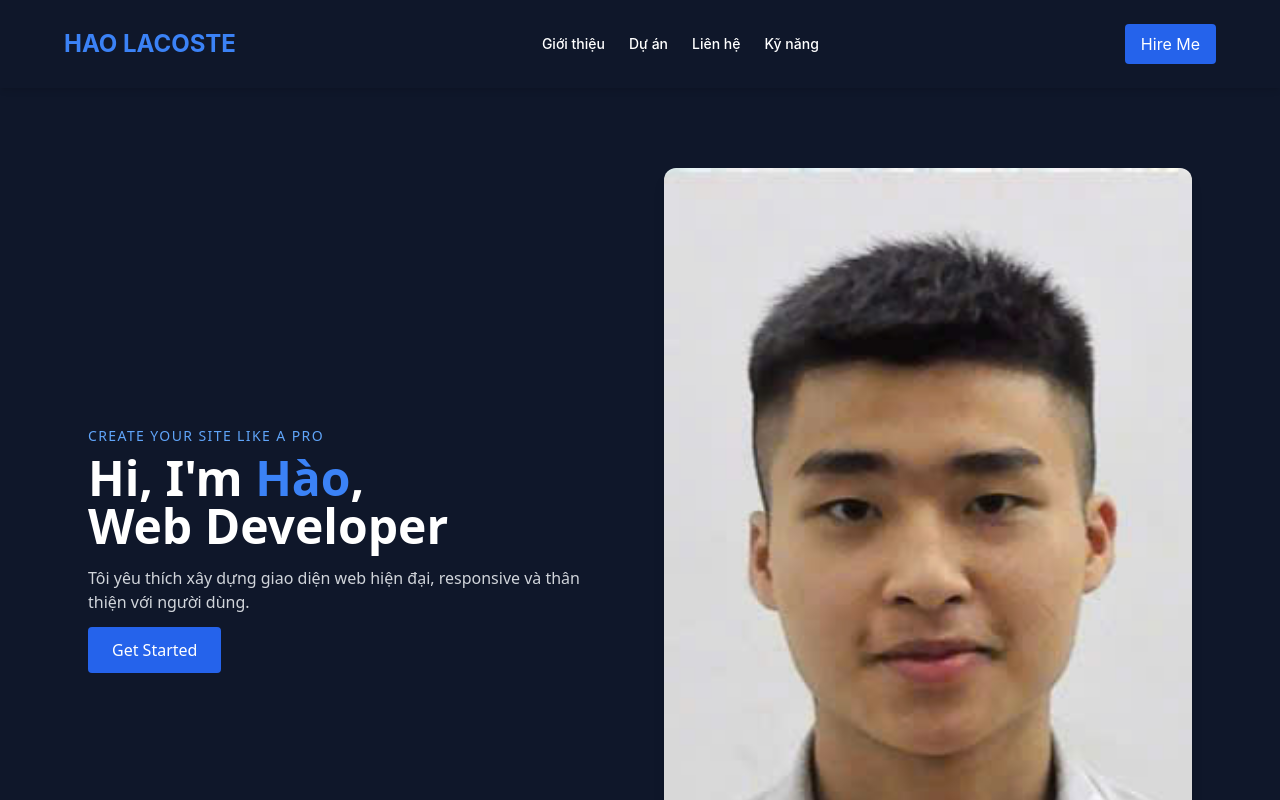
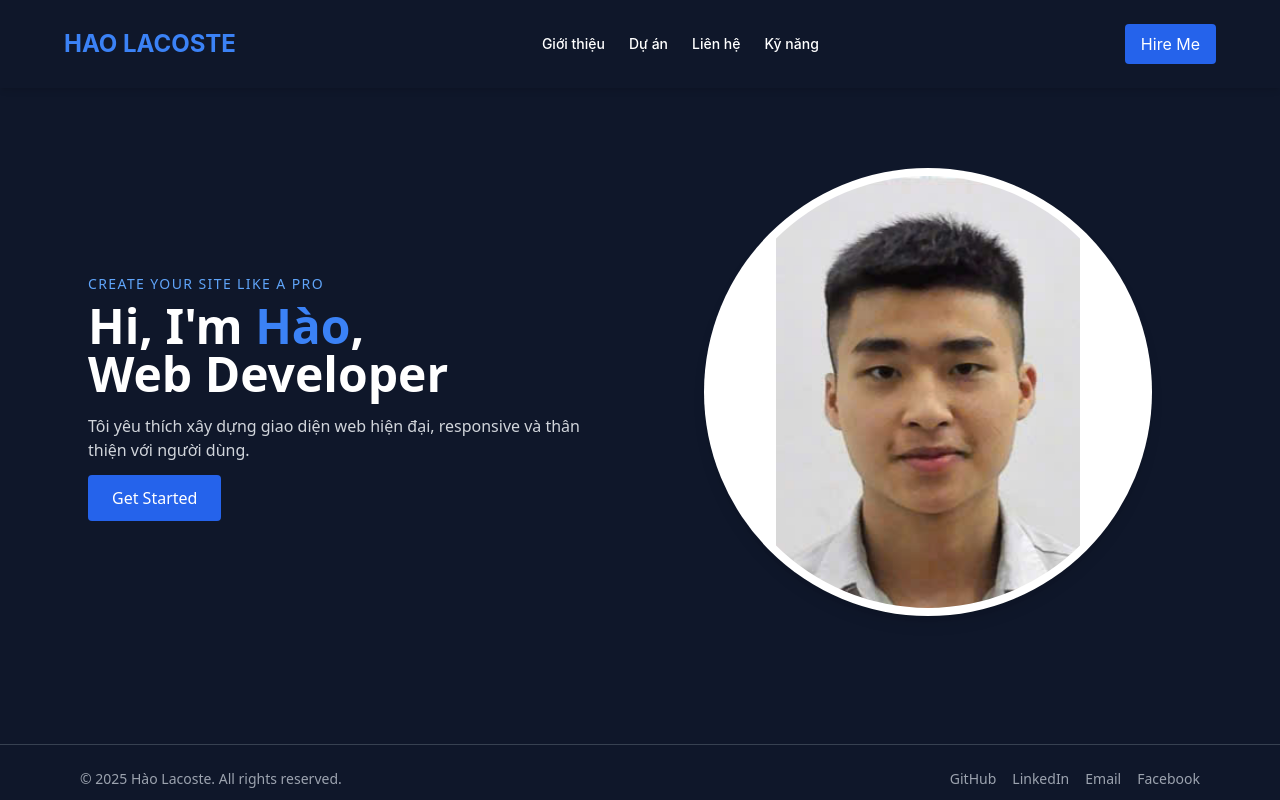
Before and after one commit to haonl321/My-Portfolio, a React (Create React App) app: page / in a window 1280 px wide. Shown: the top 800 px of the page. Built offline with nearby package versions, Linux system fonts and the light colour scheme.

Commit message:
Fix avatart

```diff
--- a/src/pages/Home.jsx
+++ b/src/pages/Home.jsx
@@ -31,11 +31,11 @@ function Home() {
         </div>
 
         {/* Hero Image */}
-        <div className="flex-1">
+        <div className="flex-1 flex justify-center">
           <img
             src={`${process.env.PUBLIC_URL}/profile2.png`}
             alt="Minh hoạ"
-            className="w-full rounded-xl shadow-lg object-cover"
+            className="w-80 h-80 md:w-[28rem] md:h-[28rem] rounded-full shadow-lg object-contain bg-white p-2"
           />
         </div>
       </div>
```
